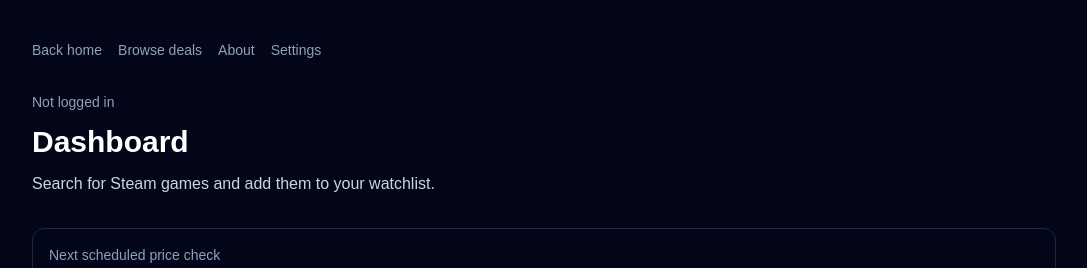
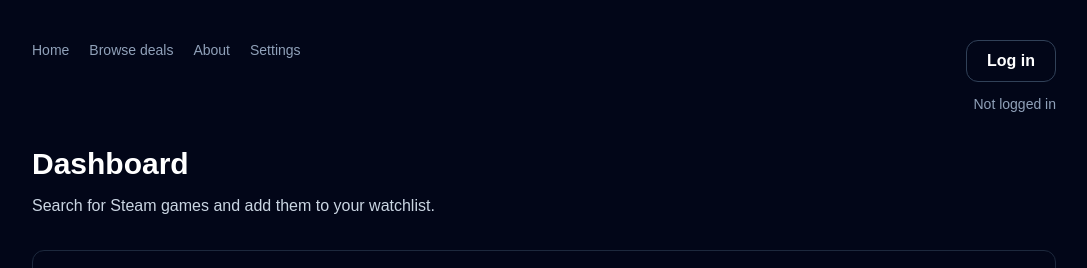
Before and after one commit to cordarrohiggins/steam-sale-watcher, a Next.js app: page /dashboard in a window 1280 px wide. Shown: the top 268 px of the page, without its empty margins (96-1183 px from the left). Built offline with nearby package versions, Linux system fonts and the light colour scheme; no server answers.

Commit message:
Add shared navigation

```diff
--- a/app/about/page.tsx
+++ b/app/about/page.tsx
@@ -1,27 +1,12 @@
 import Link from "next/link";
+import AppNav from "@/components/AppNav";
 
 export default function AboutPage() {
   return (
     <main className="min-h-screen bg-slate-950 px-6 py-10 text-white">
       <section className="mx-auto max-w-5xl">
         <div className="flex flex-wrap items-center gap-4">
-          <Link href="/" className="text-sm text-slate-400 hover:text-white">
-            Back home
-          </Link>
-
-          <Link
-            href="/deals"
-            className="text-sm text-slate-400 hover:text-white"
-          >
-            Browse deals
-          </Link>
-
-          <Link
-            href="/dashboard"
-            className="text-sm text-slate-400 hover:text-white"
-          >
-            Dashboard
-          </Link>
+          <AppNav />
         </div>
 
         <div className="mt-10 rounded-2xl border border-slate-800 bg-slate-900 p-8">
--- a/app/dashboard/page.tsx
+++ b/app/dashboard/page.tsx
@@ -5,6 +5,7 @@ import Link from "next/link";
 import { supabase } from "@/lib/supabaseClient";
 import Image from "next/image";
 import CheckCountdown from "@/components/CheckCountdown";
+import AppNav from "@/components/AppNav";
 
 type SteamSearchResult = {
   steamAppId: number;
@@ -126,6 +127,7 @@ export default function DashboardPage() {
   async function handleLogout() {
     await supabase.auth.signOut();
     setUserEmail(null);
+    setUserId(null);
   }
 
   const searchSteamGames = useCallback(async function searchSteamGames(query: string) {
@@ -371,36 +373,27 @@ export default function DashboardPage() {
   return (
     <main className="min-h-screen bg-slate-950 px-6 py-10 text-white">
       <section className="mx-auto max-w-5xl">
-        <div className="flex items-center justify-between gap-4">
-          <div className="flex items-center gap-4">
-            <Link href="/" className="text-sm text-slate-400 hover:text-white">
-              Back home
-            </Link>
+        <div className="flex flex-col gap-6 sm:flex-row sm:items-start sm:justify-between">
+          <AppNav />
 
-            <Link href="/deals" className="text-sm text-slate-400 hover:text-white">
-              Browse deals
-            </Link>
-
-            <Link href="/about" className="text-sm text-slate-400 hover:text-white">
-              About
-            </Link>
-
-            <Link href="/settings" className="text-sm text-slate-400 hover:text-white">
-              Settings
-            </Link>
-          </div>
-
-          {userEmail && (
+          <div className="flex flex-col items-start gap-3 sm:items-end">
+            {userEmail ? (
               <button
+                type="button"
                 onClick={handleLogout}
-              className="rounded-xl border border-slate-700 px-4 py-2 text-sm font-semibold text-white transition hover:bg-slate-900"
+                className="rounded-xl border border-slate-700 px-5 py-2 font-semibold text-white transition hover:bg-slate-900"
               >
                 Log out
               </button>
+            ) : (
+              <Link
+                href="/login"
+                className="rounded-xl border border-slate-700 px-5 py-2 font-semibold text-white transition hover:bg-slate-900"
+              >
+                Log in
+              </Link>
             )}
-        </div>
 
-        <div className="mt-8">
             <p className="text-sm text-slate-400">
               {isCheckingSession
                 ? "Checking login status..."
@@ -408,7 +401,10 @@ export default function DashboardPage() {
                   ? `Logged in as ${userEmail}`
                   : "Not logged in"}
             </p>
+          </div>
+        </div>
 
+        <div className="mt-8">
           <h1 className="mt-3 text-3xl font-bold">Dashboard</h1>
           <p className="mt-3 text-slate-300">
             Search for Steam games and add them to your watchlist.
--- a/app/deals/page.tsx
+++ b/app/deals/page.tsx
@@ -5,6 +5,7 @@ import Image from "next/image";
 import Link from "next/link";
 import CheckCountdown from "@/components/CheckCountdown";
 import { supabase } from "@/lib/supabaseClient";
+import AppNav from "@/components/AppNav";
 
 type Deal = {
   id: string;
@@ -200,9 +201,7 @@ export default function DealsPage() {
       <section className="mx-auto max-w-6xl">
         <div className="flex flex-col justify-between gap-4 sm:flex-row sm:items-center">
           <div>
-            <Link href="/" className="text-sm text-slate-400 hover:text-white">
-              Back home
-            </Link>
+            <AppNav />
 
             <h1 className="mt-5 text-4xl font-bold">Public Deals</h1>
             <p className="mt-3 max-w-3xl text-slate-300">
@@ -214,13 +213,6 @@ export default function DealsPage() {
               <CheckCountdown type="daily-discovery" displayTimeZone={displayTimeZone} />
             </div>
           </div>
-
-          <Link
-            href="/dashboard"
-            className="rounded-xl border border-slate-700 px-4 py-2 text-center text-sm font-semibold transition hover:bg-slate-900"
-          >
-            Go to Dashboard
-          </Link>
         </div>
 
         <div className="mt-8 rounded-2xl border border-slate-800 bg-slate-900 p-5">
--- a/app/games/[gameId]/page.tsx
+++ b/app/games/[gameId]/page.tsx
@@ -6,6 +6,7 @@ import Image from "next/image";
 import { useParams } from "next/navigation";
 import CheckCountdown from "@/components/CheckCountdown";
 import { supabase } from "@/lib/supabaseClient";
+import AppNav from "@/components/AppNav";
 
 import {
   CartesianGrid,
@@ -154,9 +155,7 @@ export default function GameHistoryPage() {
   return (
     <main className="min-h-screen bg-slate-950 px-6 py-10 text-white">
       <section className="mx-auto max-w-5xl">
-        <Link href="/dashboard" className="text-sm text-slate-400 hover:text-white">
-          Back to dashboard
-        </Link>
+        <AppNav />
 
         <div className="mt-8 rounded-2xl border border-slate-800 bg-slate-900 p-6">
           <div className="flex flex-col justify-between gap-4 sm:flex-row sm:items-start">
--- a/app/settings/page.tsx
+++ b/app/settings/page.tsx
@@ -3,6 +3,7 @@
 import { useEffect, useState } from "react";
 import Link from "next/link";
 import { supabase } from "@/lib/supabaseClient";
+import AppNav from "@/components/AppNav";
 
 type EmailAlertFrequency = "immediate" | "daily_digest" | "off";
 type DefaultAlertType = "target_price" | "target_discount";
@@ -151,18 +152,7 @@ export default function SettingsPage() {
     <main className="min-h-screen bg-slate-950 px-6 py-10 text-white">
       <section className="mx-auto max-w-3xl">
         <div className="flex items-center justify-between gap-4">
-          <div className="flex items-center gap-4">
-            <Link href="/" className="text-sm text-slate-400 hover:text-white">
-              Back home
-            </Link>
-
-            <Link
-              href="/dashboard"
-              className="text-sm text-slate-400 hover:text-white"
-            >
-              Dashboard
-            </Link>
-          </div>
+          <AppNav />
         </div>
 
         <div className="mt-8">
--- /dev/null
+++ b/components/AppNav.tsx
@@ -0,0 +1,42 @@
+"use client";
+
+import Link from "next/link";
+import { usePathname } from "next/navigation";
+
+const navLinks = [
+  { href: "/", label: "Home" },
+  { href: "/dashboard", label: "Dashboard" },
+  { href: "/deals", label: "Browse deals" },
+  { href: "/about", label: "About" },
+  { href: "/settings", label: "Settings" },
+];
+
+function isCurrentPage(pathname: string, href: string) {
+  if (href === "/") {
+    return pathname === "/";
+  }
+
+  return pathname === href || pathname.startsWith(`${href}/`);
+}
+
+export default function AppNav() {
+  const pathname = usePathname();
+
+  const visibleLinks = navLinks.filter(
+    (link) => !isCurrentPage(pathname, link.href)
+  );
+
+  return (
+    <nav className="flex flex-wrap items-center gap-5">
+      {visibleLinks.map((link) => (
+        <Link
+          key={link.href}
+          href={link.href}
+          className="text-sm text-slate-400 transition hover:text-white"
+        >
+          {link.label}
+        </Link>
+      ))}
+    </nav>
+  );
+}
```
Lines whose indentation alone changed are shown as unchanged.
